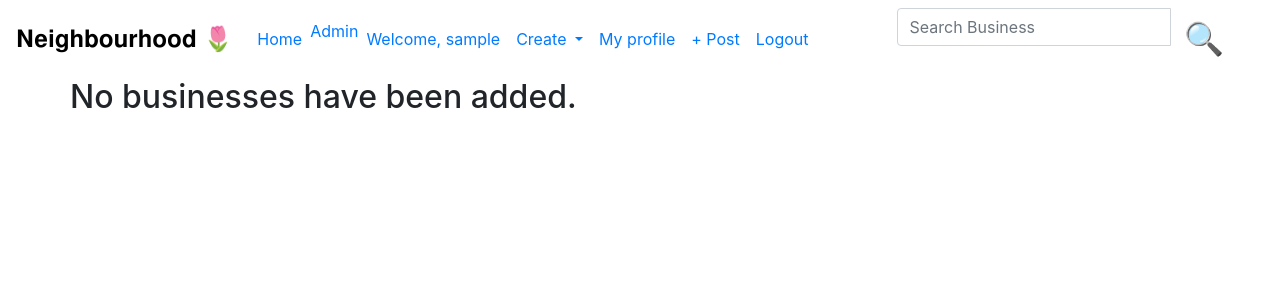
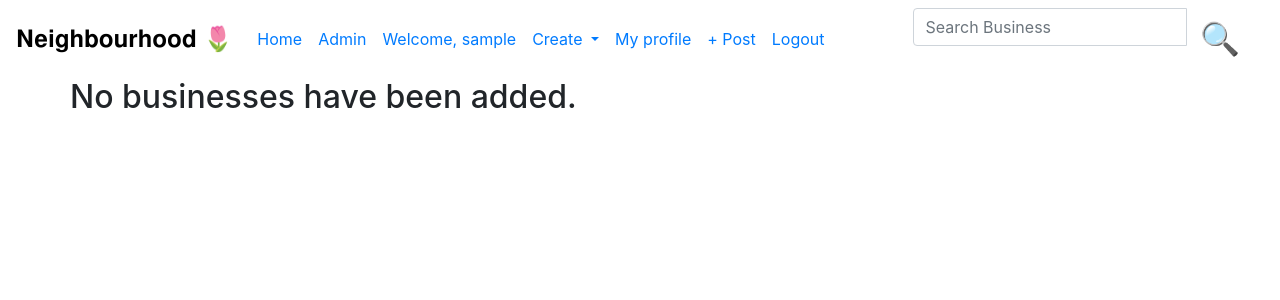
Before and after one commit to FrancisFlow/django-neighbourhood-watch, a Django app: page /businesses/ in a window 1280 px wide. Shown: the top 300 px of the page. Run offline with Django 4.2, Linux system fonts and the light colour scheme; the visitor is signed in with stand-in values (Sample User, id 1); data that the repository does not hold is empty; some libraries are stand-ins or nearby versions.

Commit message:
Style try

```diff
--- a/neighbourhood/templates/navbar.html
+++ b/neighbourhood/templates/navbar.html
@@ -22,7 +22,7 @@
                <a class="nav-link"  href="/"> Home </a>
             </li>
             <li class='nav-item'>
-                <a href="/admin">Admin</a></li>
+                <a class="nav-link" href="/admin">Admin</a></li>
 
                 {% if user.is_authenticated %}
 
```
